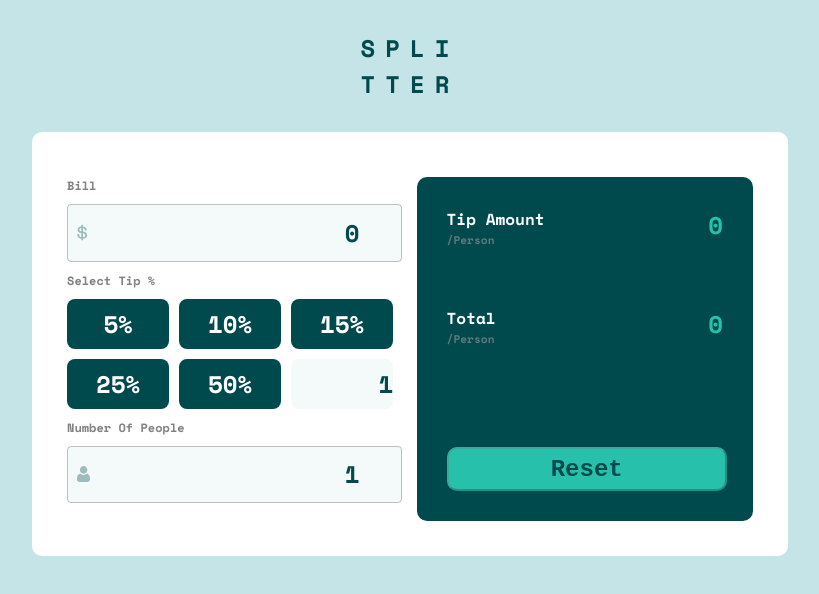
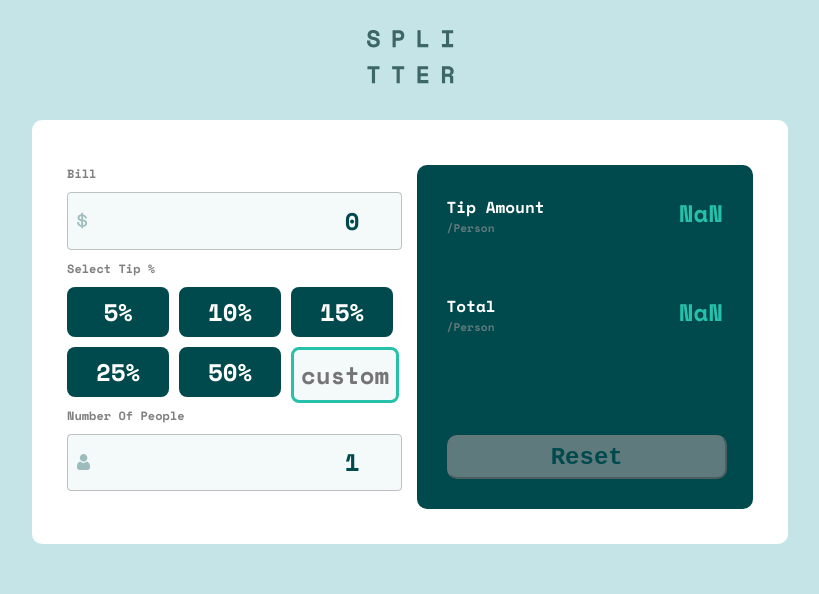
Before and after one commit to AiAweida/tipping, a React (Create React App) app: page / in a window 1280 px wide. Shown: the top 594 px of the page, without its empty margins (230-1049 px from the left). Built offline with nearby package versions, Linux system fonts and the light colour scheme.

Commit message:
fixed disabled button layout and semi fixed button and custom values to be taken by turn

```diff
--- a/src/App.tsx
+++ b/src/App.tsx
@@ -31,6 +31,7 @@ function App() {
     setCustom("");
     setPoeplNum(1);
   };
+  let buttonValue: number;
   return (
     <div className="App">
       <Header />
--- a/src/components/Custom/index.css
+++ b/src/components/Custom/index.css
@@ -8,7 +8,24 @@
   border-radius: 8px;
   color: var(--Verydarkcyan);
   font-size: 24px;
+  cursor: pointer;
 }
 ::-webkit-input-placeholder {
   text-align: center;
 }
+.Custom:hover {
+  border: 3px solid var(--Strongcyan);
+  transition: 0.1s;
+}
+.Custom:active {
+  border: 3px solid var(--Strongcyan);
+  box-shadow: none;
+}
+.Custom:valid {
+  box-shadow: none;
+  border: 3px solid var(--Strongcyan);
+}
+.Custom:invalid {
+  box-shadow: none;
+  border: 3px solid red;
+}
--- a/src/components/button/index.css
+++ b/src/components/button/index.css
@@ -6,8 +6,12 @@
   font-size: 24px;
   border: none;
   border-radius: 8px;
+  cursor: pointer;
 }
 .Button:focus {
   background-color: var(--Strongcyan);
   color: var(--Verydarkcyan);
 }
+.Button:hover {
+  background-color: var(--Strongcyan);
+}
--- a/src/components/reset/index.css
+++ b/src/components/reset/index.css
@@ -7,6 +7,11 @@
   font-weight: bold;
   font-family: monospace;
   color: var(--Verydarkcyan);
+  cursor: pointer;
+}
+.Reset:disabled {
+  background-color: var(--DarkGrayishcyan);
+  cursor: default;
 }
 @media screen and (min-wdith: 1024px) {
   .Reset {
--- a/src/components/textbox/index.css
+++ b/src/components/textbox/index.css
@@ -11,6 +11,7 @@
   color: var(--Verydarkcyan) !important;
   padding: 11.5px 42px !important;
   font-size: 24px !important;
+  cursor: pointer;
 }
 
 .css-1u3bzj6-MuiFormControl-root-MuiTextField-root {
--- a/src/containers/Header/Header.css
+++ b/src/containers/Header/Header.css
@@ -1,7 +1,4 @@
 .App__Header {
   text-align: center;
   padding: 30px;
-  color: var(--Verydarkcyan);
-  letter-spacing: 10px;
-  font-size: 24px;
 }
--- a/src/containers/Header/Header.tsx
+++ b/src/containers/Header/Header.tsx
@@ -1,12 +1,11 @@
 import React from "react";
+import logo from "images/logo.svg";
 import "./Header.css";
 interface HeaderProps {}
 export const Header: React.FC<HeaderProps> = () => {
   return (
     <header className="App__Header">
-      SPLI
-      <br />
-      TTER
+      <img src={logo} alt="splitter" />
     </header>
   );
 };
--- a/src/containers/Layout/inputLayout.tsx
+++ b/src/containers/Layout/inputLayout.tsx
@@ -1,4 +1,4 @@
-import React, { useState, useEffect } from "react";
+import React, { useState, useEffect, useLayoutEffect } from "react";
 import Button from "Components/Button/button";
 import TextInput from "Components/Textbox/textbox";
 import person from "images/person.svg";
@@ -6,7 +6,6 @@ import Bill from "images/dollar.svg";
 import Custom from "Components/Custom/custom";
 import "./inputlayout.css";
 import "App.css";
-import { cleanup } from "@testing-library/react";
 interface Buttonprops {
   setvalues: (
     total: number,
@@ -26,17 +25,21 @@ export const InputLayout: React.FC<Buttonprops> = ({
   customPercent,
 }) => {
   let [buttonValue, setButtonValue] = useState(0);
-  let [customPercentage, setCustomPercentage] = useState("1");
+  let [customPercentage, setCustomPercentage] = useState("");
   let [perPerson, setperPerson] = useState<number>(0);
   let [total, setTotal] = useState<number>(0);
   let [people, setPeoaple] = useState<number>(1);
   let [bill, setBill] = useState<number>(0);
   let percentValue: number;
-  useEffect(() => {
+  useLayoutEffect(() => {
     if (customPercentage !== "") {
       percentValue = parseInt(customPercentage) / 100;
-    } else if (buttonValue > 0) {
+      setButtonValue(0);
+    }
+    if (buttonValue > 0) {
       percentValue = buttonValue;
+      setCustomPercentage("");
+      // setButtonValue(buttonValue);
     }
     total = percentValue * bill;
     peopleNumber = people;
@@ -45,8 +48,9 @@ export const InputLayout: React.FC<Buttonprops> = ({
     setTotal(total);
     setperPerson(perPerson);
     setvalues(total, perPerson, bill, customPercentage, people);
+    console.log(buttonValue + "btn value");
+    console.log(customPercentage + " custom value");
   }, [bill, people, customPercentage, buttonValue]);
-
   return (
     <div className="Container">
       <div className="Input__container">
@@ -83,7 +87,7 @@ export const InputLayout: React.FC<Buttonprops> = ({
           <Button
             symbol="50%"
             percentage={0.5}
-            setTipPercentage={setButtonValue}
+            setTipPercentage={(value) => setButtonValue(value)}
           />
 
           <Custom
```
